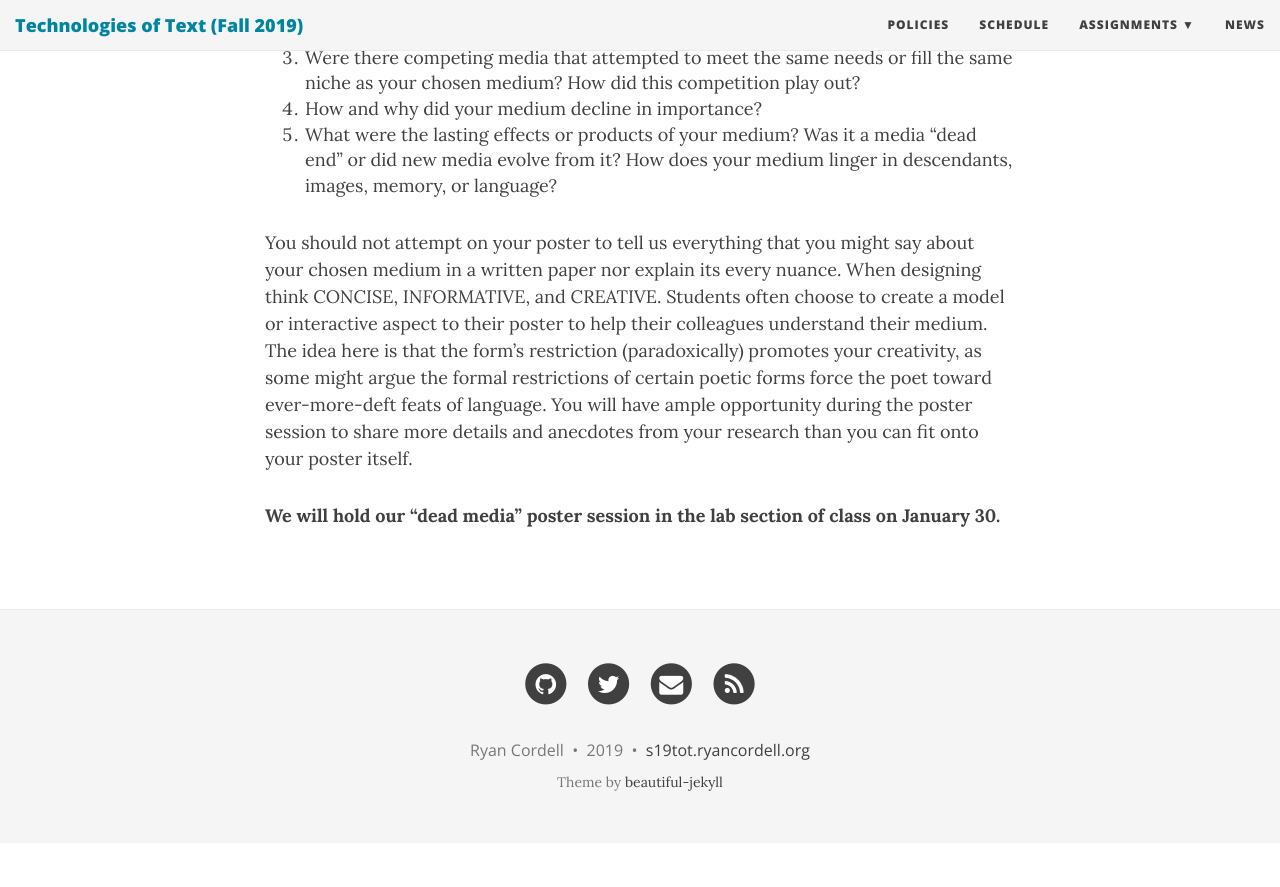
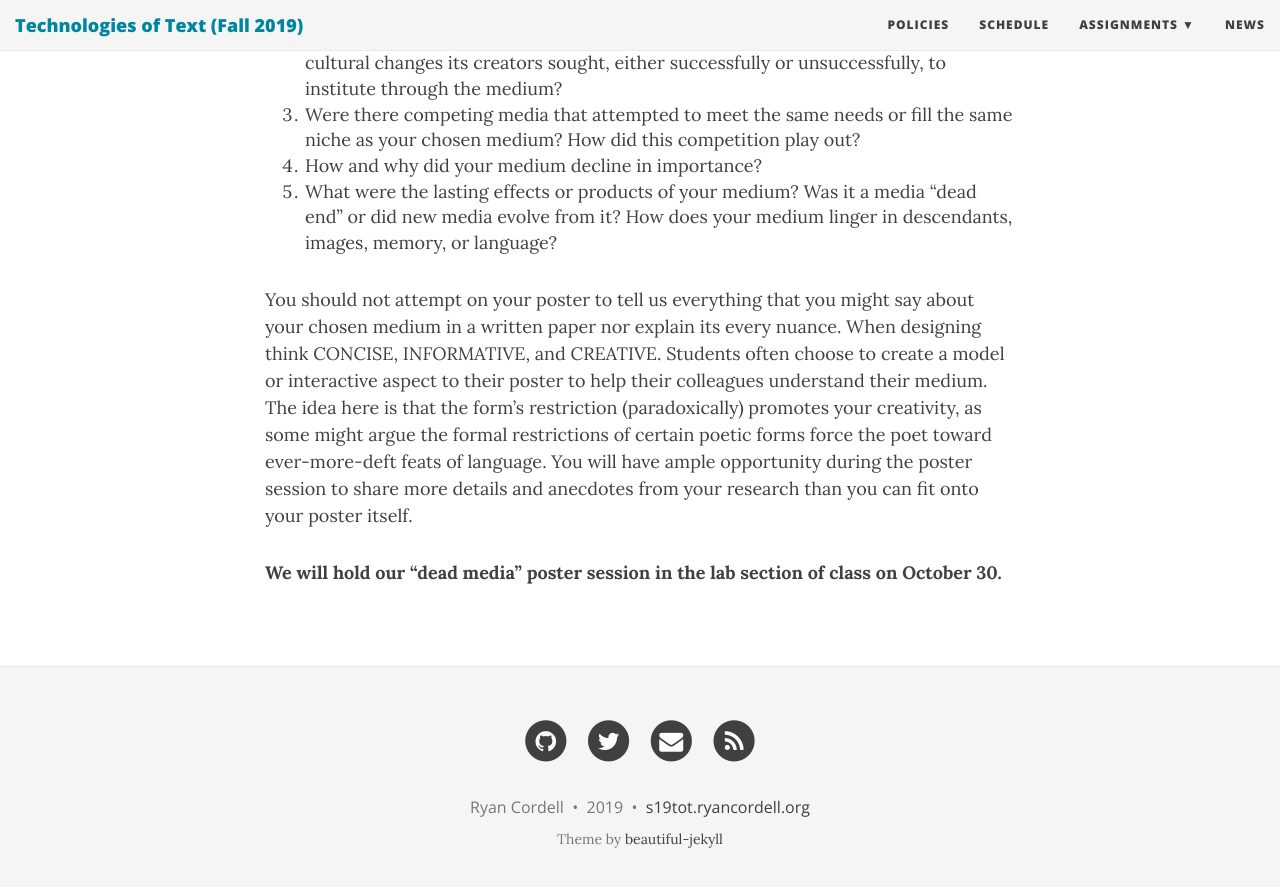
Before and after one commit to rccordell/f19tot, a Jekyll site: the page built from assignments/dead-media.md, in a window 1280 px wide and 900 px high, scrolled down 1763 px. Shown: the top 887 px of the window. Built offline with Jekyll 4.4.1, drawn with Linux system fonts in a browser that asks for light colours; nearby versions of some CDN libraries; some web fonts are replaced; before the commit the page ends 2606 px from its top, so only the background shows below that; some of the changed text lies outside the part shown.

Commit message:
update dead media assignment

```diff
--- a/assignments/dead-media.md
+++ b/assignments/dead-media.md
@@ -28,4 +30,4 @@ You will prepare a conference-style poster to present your “dead medium” to
 
 You should not attempt on your poster to tell us everything that you might say about your chosen medium in a written paper nor explain its every nuance. When designing think CONCISE, INFORMATIVE, and CREATIVE. Students often choose to create a model or interactive aspect to their poster to help their colleagues understand their medium. The idea here is that the form’s restriction (paradoxically) promotes your creativity, as some might argue the formal restrictions of certain poetic forms force the poet toward ever-more-deft feats of language. You will have ample opportunity during the poster session to share more details and anecdotes from your research than you can fit onto your poster itself.
 
-**We will hold our “dead media” poster session in the lab section of class on January 30.**
+**We will hold our “dead media” poster session in the lab section of class on October 30.**
```
Also changed, not shown: other parts of assignments/dead-media.md (+2 -0 lines).
